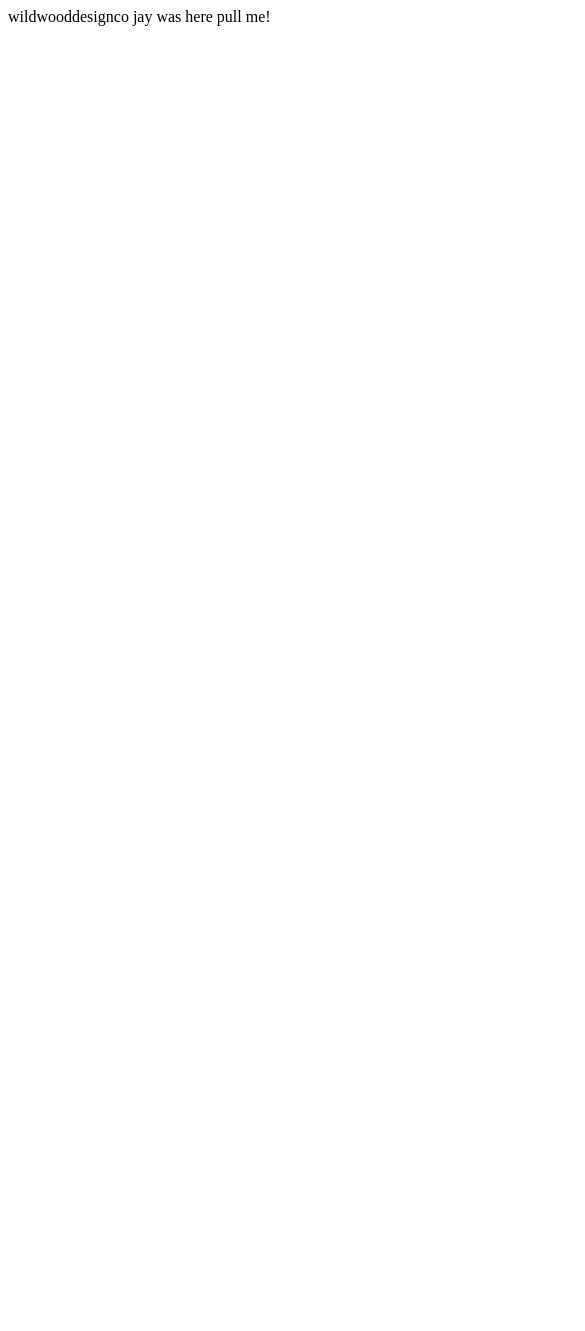
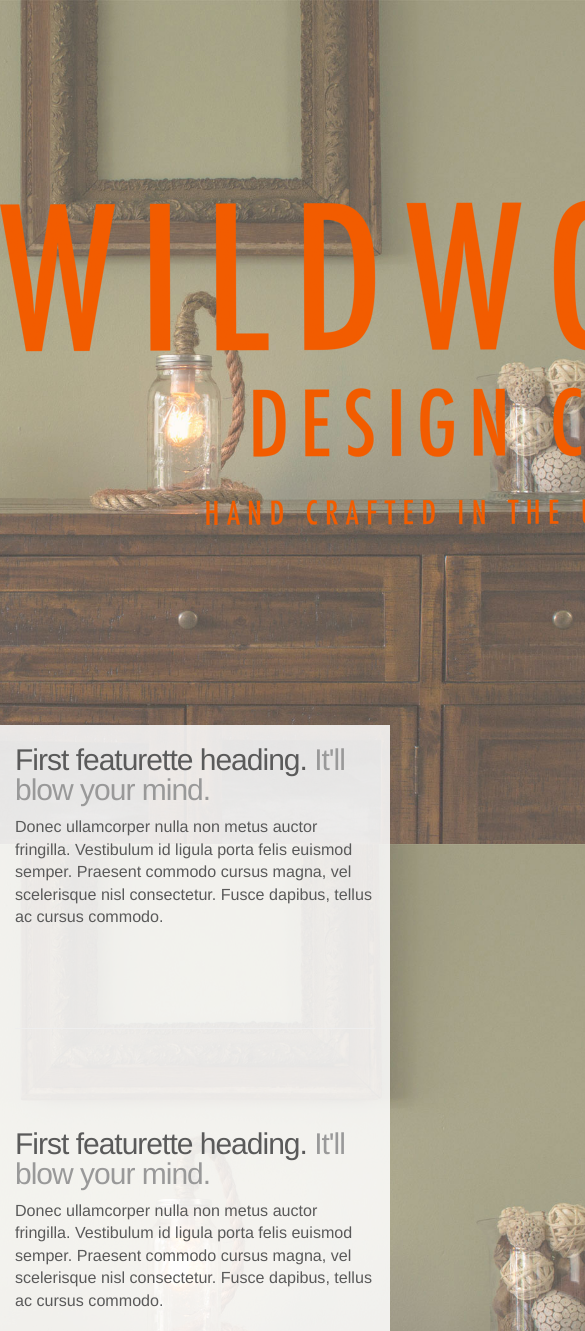
Before and after one commit to sirrahkcin/sirrahkcin.github.io, a plain HTML site: page index.html in a window 390 px wide. Shown: the top 1331 px of the page, 585 px wide, since content can reach past the window. Before the commit the page ends 844 px from the top, so only its background shows below. Drawn offline with Linux system fonts and the light colour scheme.

Commit message:
Implement basic bootstrap design
* Background is fixed w/ transparent content overlay

```diff
--- /dev/null
+++ b/css/wildwood.css
@@ -0,0 +1,25 @@
+html {
+  background: url('../images/half_gallon_jar_lamp_reg_background.jpg') no-repeat center center fixed;
+  -webkit-background-size: cover;
+  -moz-background-size: cover;
+  -o-background-size: cover;
+  background-size: cover;
+}
+
+body {
+  background: none;
+  padding-bottom: 0;
+}
+
+header.main {
+  text-align: center;
+  padding-top: 200px;
+}
+
+.background-overlay {
+  background-color: rgba(255, 255, 255, 0.85);
+}
+
+.container.main {
+  margin-top: 200px;
+}
--- a/index.html
+++ b/index.html
@@ -1,4 +1,43 @@
-wildwooddesignco
+<!DOCTYPE html>
+<html lang="en">
+  <head>
+    <meta charset="utf-8">
+    <meta name="viewport" content="width=device-width, initial-scale=1.0">
+    <meta name="description" content="">
+    <meta name="author" content="">
 
-jay was here
-pull me!
+    <title>Wildwood Design Company</title>
+
+    <link href="css/bootstrap.css" rel="stylesheet">
+    <link href="css/carousel.css"  rel="stylesheet">
+    <link href="css/wildwood.css"  rel="stylesheet">
+  </head>
+
+  <body style="background:none">
+    <header class="main">
+      <img src="images/wildwood_logo.png" />
+    </header>
+
+    <div class="background-overlay">
+      <div class="container main">
+
+        <div class="row featurette">
+          <div class="col-md-7">
+            <h2 class="featurette-heading">First featurette heading. <span class="text-muted">It'll blow your mind.</span></h2>
+            <p class="lead">Donec ullamcorper nulla non metus auctor fringilla. Vestibulum id ligula porta felis euismod semper. Praesent commodo cursus magna, vel scelerisque nisl consectetur. Fusce dapibus, tellus ac cursus commodo.</p>
+          </div>
+        </div>
+
+        <hr class="featurette-divider" />
+
+        <div class="row featurette">
+          <div class="col-md-7">
+            <h2 class="featurette-heading">First featurette heading. <span class="text-muted">It'll blow your mind.</span></h2>
+            <p class="lead">Donec ullamcorper nulla non metus auctor fringilla. Vestibulum id ligula porta felis euismod semper. Praesent commodo cursus magna, vel scelerisque nisl consectetur. Fusce dapibus, tellus ac cursus commodo.</p>
+          </div>
+        </div>
+
+      </div>
+    </div>
+  </body>
+</html>
```
Also changed, not shown: images/half_gallon_jar_lamp_reg_background.jpg (added), images/wildwood_logo.png (added).
